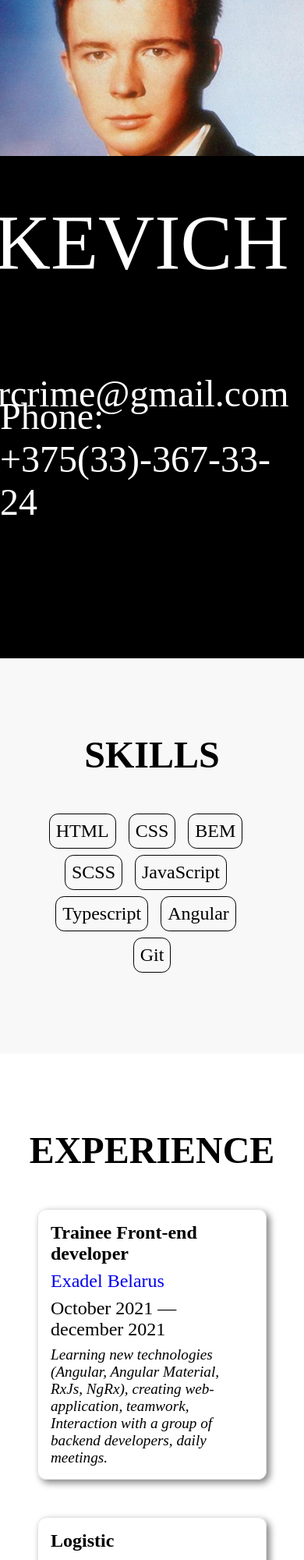
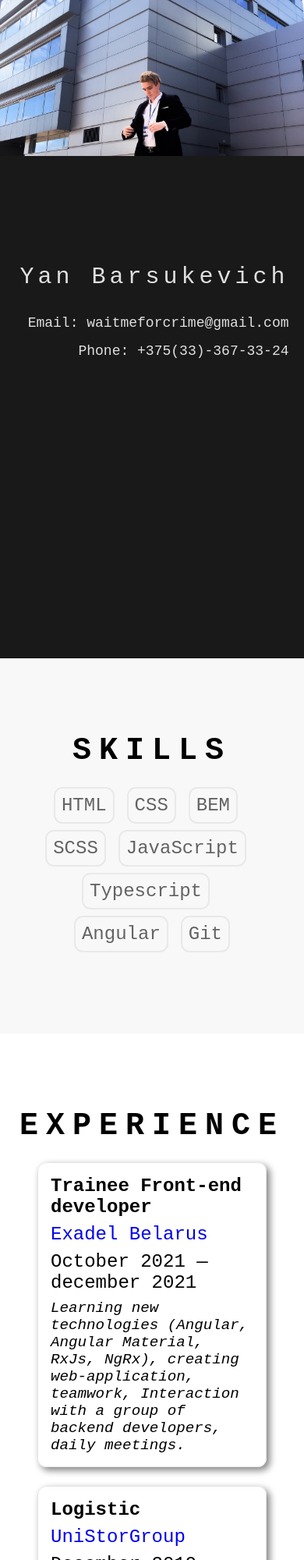
Before and after one commit to YanBrock/Portfolio, a plain HTML site: page cv_datamola/index.html in a window 390 px wide. Shown: the top 2000 px of the page at 78% size. Drawn offline with Linux system fonts and the light colour scheme.

Commit message:
feat: add animation for experience_card, add responsive; refactor: change structure of the project

```diff
--- a/cv_datamola/index.html
+++ b/cv_datamola/index.html
@@ -6,20 +6,22 @@
 	<meta http-equiv="X-UA-Compatible" content="IE=edge">
 	<meta name="viewport" content="width=device-width, initial-scale=1.0">
 	<link rel="stylesheet" href="style.css">
-	<title>Barsukevich Yan</title>
+	<title>CV Yan Barsukevich</title>
 </head>
 
 <body>
 	<section class="presentation">
 		<div class="avatar">
-			<img src="images/RAstley.jpg" alt="Barsukevich Yan (Avatar)">
+			<img src="images/photo_2022-01-07_00-48-42.jpg" alt="Barsukevich Yan (Avatar)">
 		</div>
 
-		<div class="name">BARSUKEVICH YAN</div>
+		<div class="presentation_info">
+			<div class="name">yan barsukevich</div>
 
-		<div class="email">Email: waitmeforcrime@gmail.com</div>
+			<div class="email">Email: waitmeforcrime@gmail.com</div>
 
-		<div class="phone">Phone: +375(33)-367-33-24</div>
+			<div class="phone">Phone: +375(33)-367-33-24</div>
+		</div>
 	</section>
 
 	<section class="skills">
@@ -38,37 +40,42 @@
 
 	<section class="experience">
 		<div class="experience_title">experience</div>
-		<div class="experience_list">
-			<div class="experience_card">
+		<div class="experience_list anim_item">
+			<div class="experience_card anim_show anim_no_hide">
 				<div class="experience_card-title">Trainee Front-end developer</div>
-				<div class="experience_card-subtitle"><a href="https://exadel.com/" target="blanck">Exadel Belarus</a></div>
+				<div class="experience_card-subtitle"><a href="https://exadel.com/" target="blanck">Exadel Belarus</a>
+				</div>
 				<div class="experience_card-period">October 2021 — december 2021</div>
 				<div class="experience_card-comment">Learning new technologies (Angular, Angular Material, RxJs, NgRx),
 					creating web-application, teamwork, Interaction with a group of backend developers, daily meetings.
 				</div>
 			</div>
 
-			<div class="experience_card">
+			<div class="experience_card anim_show anim_no_hide">
 				<div class="experience_card-title">Logistic</div>
-				<div class="experience_card-subtitle"><a href="https://opt.unistore.by/" target="blanck">UniStoreGroup</a></div>
+				<div class="experience_card-subtitle"><a href="https://opt.unistore.by/"
+						target="blanck">UniStorGroup</a></div>
 				<div class="experience_card-period">December 2019 — october 2020</div>
-				<div class="experience_card-comment">Distribution of the total volume of orders by vehicles. Drawing up routes for the delivery
+				<div class="experience_card-comment">Distribution of the total volume of orders by vehicles. Drawing up
+					routes for the delivery
 					of orders. Search for freight carriers. Hiring freight carriers.</div>
 			</div>
 
-			<div class="experience_card">
+			<div class="experience_card anim_show anim_no_hide">
 				<div class="experience_card-title">Economist</div>
 				<div class="experience_card-subtitle"><a href="https://www.oma.by/" target="blanck">OMA</a></div>
 				<div class="experience_card-period">June 2016 — december 2019</div>
-				<div class="experience_card-comment">Control of balances of goods and materials at warehouse locations and databases.
+				<div class="experience_card-comment">Control of balances of goods and materials at warehouse locations
+					and databases.
 					Managing disputes between distribution centers and retail outlets.</div>
 			</div>
 
-			<div class="experience_card">
+			<div class="experience_card anim_show anim_no_hide">
 				<div class="experience_card-title">Shop assistant</div>
 				<div class="experience_card-subtitle">TechnoMediaTrade (the site does not exist)</div>
 				<div class="experience_card-period">October 2015 — june 2016</div>
-				<div class="experience_card-comment">Knowledge of the list of the offered goods, its technical characteristics and properties.
+				<div class="experience_card-comment">Knowledge of the list of the offered goods, its technical
+					characteristics and properties.
 					Providing buyers with information about the proposed product, issuing warranty
 					coupons, checking equipment.</div>
 			</div>
@@ -82,9 +89,12 @@
 	<section class="question">
 		<div class="question_title">Why I'm going to your course?</div>
 
-		<img src="images/layers.png" alt="Dots">
+		<div class="image">
+			<img src="images/layers.png" alt="Picture">
+		</div>
 
-		<div class="question_answer">Because I want to take over your progressive experience and become better in web-development.</div>
+		<div class="question_answer">Because I want to take over your progressive experience and become better in
+			web-development.</div>
 	</section>
 
 	<footer>
@@ -93,5 +103,4 @@
 
 	<script src="script.js"></script>
 </body>
-
 </html>
--- a/cv_datamola/script.js
+++ b/cv_datamola/script.js
@@ -1,34 +1,14 @@
 let avatarHeight = 200;
 let prevHeight = 100;
+
 const mainElement = document.documentElement;
 const allowWindowHeigt = mainElement.clientHeight;
 
-const avatarsAppear = document.querySelector(".presentation .avatar").classList.add("-active");
-const name = document.querySelector(".presentation .name").classList.add("-active");
-const email = document.querySelector(".presentation .email").classList.add("-active");
-const phone = document.querySelector(".presentation .phone").classList.add("-active");
-
-
-
-
-// console.log(allowWindowHeigt);
-
-// window.onscroll = function () {
-// let avatarCoords = avatar.getBoundingClientRect();
-// let avatarOffsetTop = avatar.offsetTop;
-
-// if (avatar.clientHeight < allowWindowHeigt) {
-// 	avatar.style.transform = `translateY(${window.scrollY}px)`;
-// 	avatar.style.height = (avatarHeight + window.scrollY) + "px";
-// 	prev.style.height = (prevHeight + (window.scrollY / 10)) + "vh";
-// 	avatar.classList.add("expand");
-// }
-
-// console.log(avatarCoords.top);
-// console.log(avatarCoords.bottom);
-// console.log(window.scrollY);
-// console.log(avatarOffsetTop);
-// }
+const avatarsAppear = document.querySelector(".presentation .avatar").classList.add("active");
+const name = document.querySelector(".presentation_info .name").classList.add("active");
+const email = document.querySelector(".presentation_info .email").classList.add("active");
+const phone = document.querySelector(".presentation_info .phone").classList.add("active");
+const animItems = document.querySelectorAll(".experience_card");
 
 let lastScroll = 0;
 
@@ -36,11 +16,7 @@ window.onscroll = function () {
 	const avatar = document.querySelector(".avatar");
 	const prev = document.querySelector(".presentation");
 
-	let avatarRect = avatar.getBoundingClientRect()
-
 	let currentScroll = document.documentElement.scrollTop || document.body.scrollTop;
-
-	console.log(currentScroll);
 
 	if (currentScroll > 0 && lastScroll <= currentScroll) {
 		if (avatar.clientHeight <= allowWindowHeigt) {
@@ -49,9 +25,6 @@ window.onscroll = function () {
 			prev.style.height = (prevHeight + (currentScroll / 10)) + "vh";
 
 			lastScroll = currentScroll;
-			console.log("Scrolling DOWN");
-
-			console.log(avatar.clientHeight);
 		}
 	} else {
 		avatar.style.transform = `translateY(${currentScroll}px)`;
@@ -59,22 +32,37 @@ window.onscroll = function () {
 		prev.style.height = (prevHeight + (currentScroll / 10)) + "vh";
 
 		lastScroll = currentScroll;
-		console.log("Scrolling UP");
+	}
 
-		console.log(prev.clientHeight);
-		console.log(avatarRect.bottom);
+	if(animItems.length > 0) {
+		animOnScroll()
 	}
 };
 
+function animOnScroll() {
+	for(let i = 0; i < animItems.length; i++) {
+		const animItem = animItems[i];
+		const animItemHeight = animItem.clientHeight;
+		const animItemOffset = Math.floor(offset(animItem).top);
+		let animStart = 4;
 
+		let animItemPoint = Math.floor(window.innerHeight - animItemHeight / animStart);
+		if(animItemHeight > window.innerHeight) {
+			animItemPoint = Math.floor(window.innerHeight - window.innerHeight / animStart);
+		}
 
+		if((window.scrollY > animItemOffset - animItemPoint) && window.scrollY < (animItemOffset + animItemHeight)) {
+			animItem.classList.add("anim");
+		} else {
+			if(!animItem.classList.contains("anim_no_hide")) {
+				animItem.classList.remove("anim");
+			}
+		}
+	}
+}
 
-
-//? offsetHeight - высота элемента (с рамками и внутренними отступами)
-//? clientHeight - высота элемента без рамки (минус рамки со сторон и скролл)
-//? scrillHeight - полный размер контента элемента (внутренний, который скролится)
-//? scrollTop - показывает количество прокрученных пикселей (можно задавать значения)
-
-
-
-//? clientTop - отступ от внешней границы до внутренней границы элемента (ширина рамки)
+function offset(el) {
+	const rect = el.getBoundingClientRect(),
+	scrollTop = window.scrollY || document.documentElement.scrollTop;
+	return {top: rect.top + scrollTop}
+}
--- a/cv_datamola/style.css
+++ b/cv_datamola/style.css
@@ -13,10 +13,11 @@ body {
 	display: flex;
 	flex-direction: column;
 	overflow-x:hidden;
+	font-family:monospace;
 }
 
 .presentation {
-	background-color: rgb(0, 0, 0);
+	background-color: rgba(0, 0, 0, 0.9);
 	position: relative;
 	display: flex;
 	height: 100vh;
@@ -26,20 +27,9 @@ body {
 	overflow:hidden;
 }
 
-.name, .email, .phone{
-	position: absolute;
-	right: 5%;
-	transform: translateX(130%);
-	opacity: 0;
-}
-
-.name {
-	top: 30%;
-	font-size: 100px;
-	transition: transform 1.2s ease .3s;
-}
-
 .presentation .avatar {
+	display: flex;
+	flex-direction: column;
 	width: 100%;
 	height: 200px;
 	overflow: hidden;
@@ -49,7 +39,7 @@ body {
 	z-index: 2;
 }
 
-.presentation .avatar.-active {
+.presentation .avatar.active {
 	opacity: 1
 }
 
@@ -62,19 +52,42 @@ body {
 	left: 0;
 }
 
+.presentation_info {
+	display: flex;
+	flex-direction: column;
+	align-items: flex-end;
+	text-align: center;
+	position: absolute;
+	right: 5%;
+	top: 30%
+}
+
+.name, .email, .phone{
+	color: rgb(223, 223, 223);
+	transform: translateX(130%);
+	opacity: 0;
+}
+
+.name {
+	letter-spacing: 10px;
+	text-transform: capitalize;
+	font-size: 110px;
+	margin-bottom: 2rem;
+	transition: transform 1.2s ease .3s;
+}
+
 .email {
-	top: 50%;
-	font-size: 48px;
+	font-size: 36px;
+	margin-bottom: 1rem;
 	transition: transform 1.2s ease .6s;
 }
 
 .phone {
-	top: 60%;
-	font-size: 48px;
+	font-size: 36px;
 	transition: transform 1.2s ease .9s;
 }
 
-.name.-active, .email.-active, .phone.-active {
+.name.active, .email.active, .phone.active {
 	transform: translateX(0);
 	opacity: 1;
 }
@@ -93,6 +106,7 @@ body {
 
 .skills_title, .experience_title {
 	font-size: 3rem;
+	letter-spacing: 10px;
 	text-transform: uppercase;
 	font-weight: bold;
 	margin-bottom: var(--innerIndentY);
@@ -113,7 +127,8 @@ body {
 
 .skills_list-item {
 	margin-bottom: .5rem;
-	border: solid 1px black;
+	border: solid 2px rgb(233, 233, 233);
+	color: rgb(99, 99, 99);
 	border-radius: .7rem;
 	padding: .5rem;
 }
@@ -129,6 +144,19 @@ body {
 	border-radius: .7rem;
 	max-width: 60rem;
 	padding: 1rem;
+
+}
+
+.anim_show {
+	opacity: 0;
+	transform: translateY(100%);
+	transition: all .8s ease 0s;
+}
+
+.anim_show.anim,
+.anim .anim_show {
+	opacity: 1;
+	transform: translateY(0%);
 }
 
 .experience_card:not(:last-child) {
@@ -194,9 +222,8 @@ body {
 	font-weight: bold;
 }
 
-img {
+.image img {
 	width: 2rem;
-	position: absolute;
 }
 
 .question_answer {
@@ -215,3 +242,140 @@ footer {
 	color: rgb(180, 180, 180);
 	text-transform: uppercase;
 }
+
+@media screen and (max-width: 1200px) {
+	.name {
+		font-size: 70px;
+	}
+
+	.email, .phone {
+		font-size: 28px;
+	}
+}
+
+@media screen and (max-width: 880px) {
+	.name {
+		font-size: 50px;
+	}
+
+	.email, .phone {
+		font-size: 26px;
+	}
+
+	:root {
+		--innerIndentY: 2rem;
+	}
+}
+
+@media screen and (max-width: 650px) {
+	.name {
+		font-size: 35px;
+	}
+
+	.email, .phone {
+		font-size: 20px;
+	}
+}
+
+@media screen and (max-width: 500px) {
+	.name {
+		letter-spacing: 5px;
+	}
+
+	.email, .phone {
+		font-size: 20px;
+	}
+
+	.anim_show {
+		transform: translateY(10%);
+	}
+
+	.about {
+		font-size: 1.5rem;
+	}
+
+	.about::before, .about::after {
+		width: 4rem;
+	}
+
+	.question_title {
+		font-size: 2rem;
+	}
+
+	.question_answer {
+		font-size: 1.5rem;
+	}
+}
+
+@media screen and (max-width: 400px) {
+	.presentation_info {
+		top: 40%;
+	}
+
+	.name {
+		font-size: 30px;
+		letter-spacing: 5px;
+	}
+
+	.email, .phone {
+		font-size: 18px;
+	}
+
+	.skills_title, .experience_title {
+		font-size: 2.5rem;
+	}
+
+	:root {
+		--innerIndentY: 1.5rem;
+	}
+}
+
+@media (orientation: landscape) and (max-height: 850px) {
+	.anim_show {
+		transform: translateY(50%);
+	}
+}
+
+@media (orientation: landscape) and (max-height: 650px) {
+	.presentation_info {
+		top: 40%;
+	}
+
+	.name {
+		margin-bottom: 2rem;
+	}
+
+	.email, .phone {
+		margin-bottom: 1rem;
+	}
+
+	.anim_show {
+		transform: translateY(30%);
+	}
+}
+
+@media (orientation: landscape) and (max-height: 450px) {
+	.presentation_info {
+		top: 50%;
+	}
+
+	.name {
+		font-size: 50px;
+		margin-bottom: 1rem;
+	}
+
+	.email, .phone {
+		font-size: 26px;
+		margin-bottom: 1rem;
+	}
+
+	.anim_show {
+		transform: translateY(10%);
+	}
+}
+
+@media (orientation: landscape) and (max-height: 400px) {
+	.presentation_info {
+		top: 55%;
+	}
+}
```
Also changed, not shown: cv_datamola/images/RAstley.jpg (deleted), cv_datamola/images/more.png (deleted), cv_datamola/images/photo_2020-11-26_09-07-33.jpg (deleted), cv_datamola/images/photo_2021-01-19_17-15-59.jpg (deleted), cv_datamola/images/photo_2021-01-20_15-47-34.jpg (deleted), cv_datamola/images/photo_2022-01-07_00-48-42.jpg (added).
